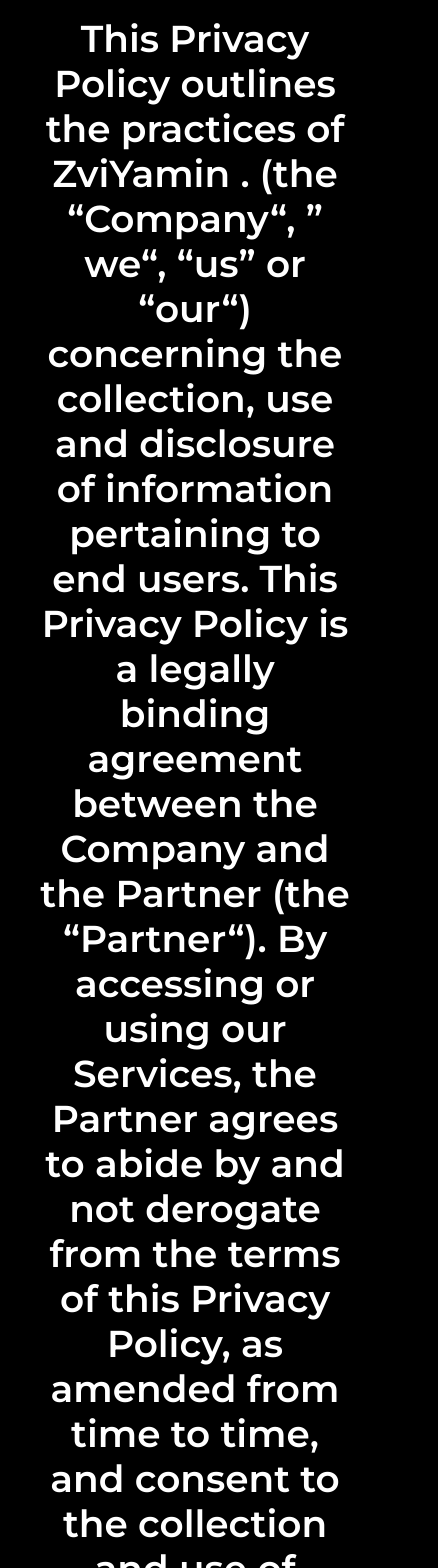
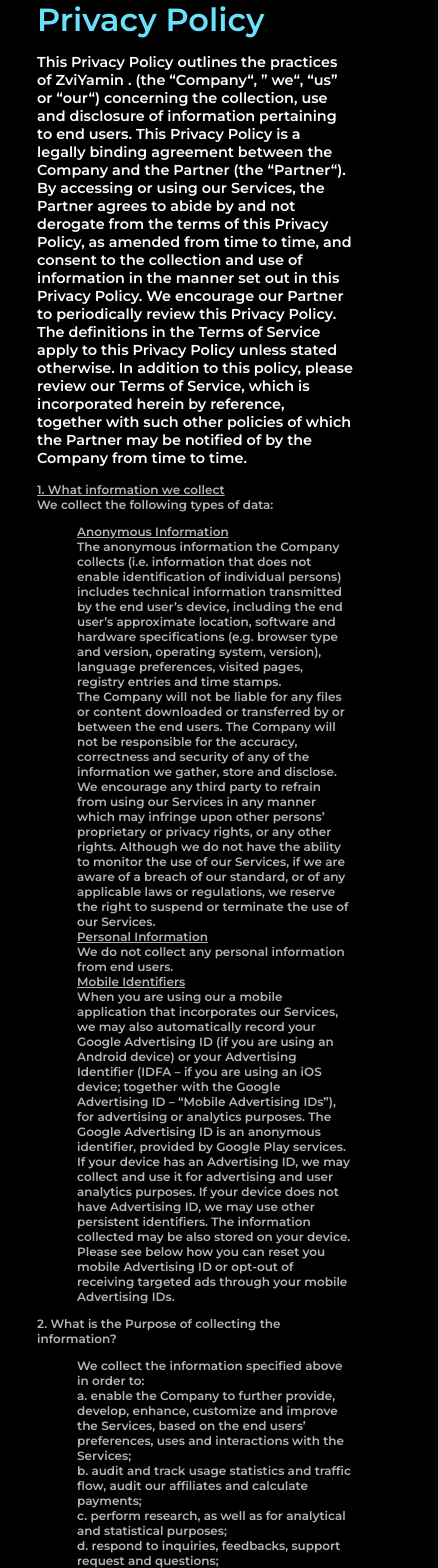
Before and after one commit to MatanYamin/Amplez-Website, a React (Create React App) app: page /app-privacy-policy-zviyamin in a window 390 px wide. Shown: the top 1568 px of the page, 438 px wide, since content can reach past the window. Built offline with nearby package versions, Linux system fonts and the light colour scheme.

Commit message:
Fix for mobile view

```diff
--- a/src/index.css
+++ b/src/index.css
@@ -556,11 +556,17 @@
   display: none;
 }
 .s-heading h1{
-  font-size: 2.5rem;
+  font-size: 1rem;
   color: #6cdffa;
 }
 .features-text h2{
   font-weight: 600;
+}
+.features-text h3{
+  font-size: .9rem;
+}
+.features-text p{
+  font-size: .75rem;
 }
 .b-container{
   margin-top: 30px;
@@ -569,11 +575,12 @@
   font-size: 2.5rem;
 }
 #features{
-  margin-top: -60px;
+  /* margin-top: -60px; */
   justify-content: center;
   padding-top: 0px;
   font-size: 2rem;
-  text-align: center;
+  /* text-align: center; */
+  text-align: -webkit-left;
 }
 .f-heading{
   display: none;
@@ -606,6 +613,7 @@
           height: 65px;
           padding: 0px 30px;
       }
+
       .logo img{
           width:70px;
           border-radius: 5px;
```
